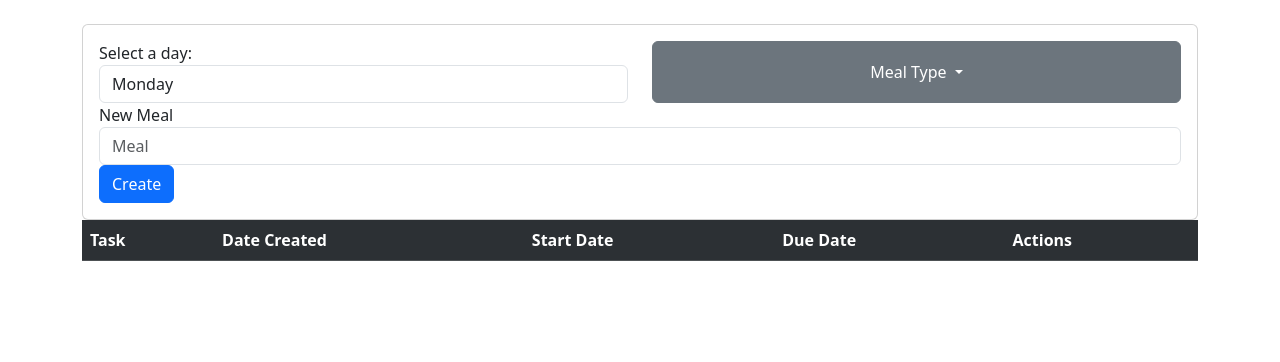
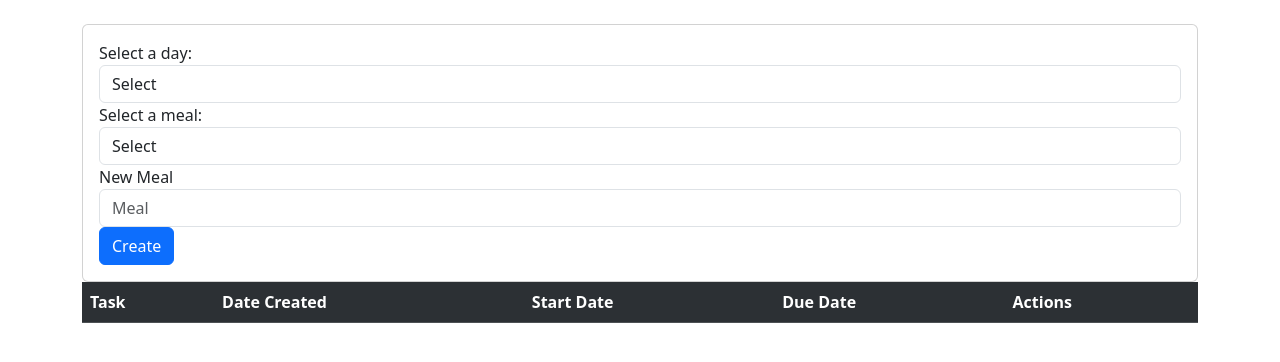
Before and after one commit to HeavensLanding/Weekly-Menu, a website: page index.html in a window 1280 px wide. Drawn offline with nearby package versions, Linux system fonts and the light colour scheme.

Commit message:
meal selector

```diff
--- a/index.html
+++ b/index.html
@@ -19,6 +19,7 @@
                         <div class="form-group">
                             <label for="dayOfWeek">Select a day:</label>
                             <select class="form-control" id="dayOfWeek">
+                                <option value="select">Select</option>
                                 <option value="monday">Monday</option>
                                 <option value="tuesday">Tuesday</option>
                                 <option value="wednesday">Wednesday</option>
@@ -29,16 +30,15 @@
                             </select>
                         </div>
                     </div>
-                    <div class="btn-group col-sm">
-                        <button class="btn btn-secondary dropdown-toggle" type="button" data-bs-toggle="dropdown" data-bs-auto-close="true" aria-expanded="false">
-                          Meal Type
-                        </button>
-                        <ul class="dropdown-menu">
-                          <li><a class="dropdown-item" href="#">Breakfast</a></li>
-                          <li><a class="dropdown-item" href="#">Lunch</a></li>
-                          <li><a class="dropdown-item" href="#">Dinner</a></li>
-                          <li><a class="dropdown-item" href="#">Snack</a></li>
-                        </ul>
+                    <div class="form-group">
+                        <label for="mealType">Select a meal:</label>
+                        <select class="form-control" id="mealType">
+                            <option value="select">Select</option>
+                            <option value="breakfast">Breakfast</option>
+                            <option value="lunch">Lunch</option>
+                            <option value="dinner">Dinner</option>
+                            <option value="snack">Snack</option>
+                        </select>
                     </div>
                 </div>
                 <div class="row">
```
Lines whose indentation alone changed are shown as unchanged.
